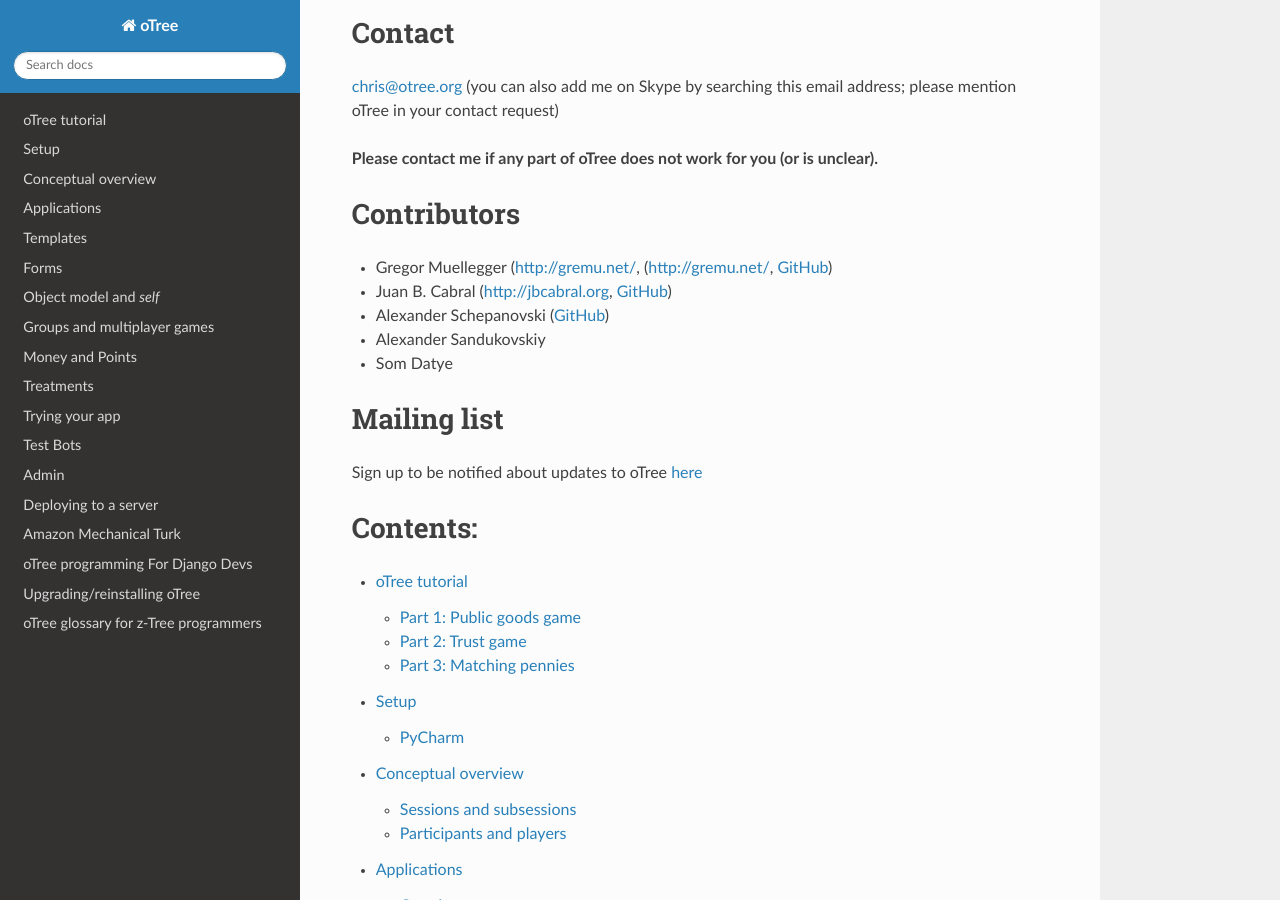
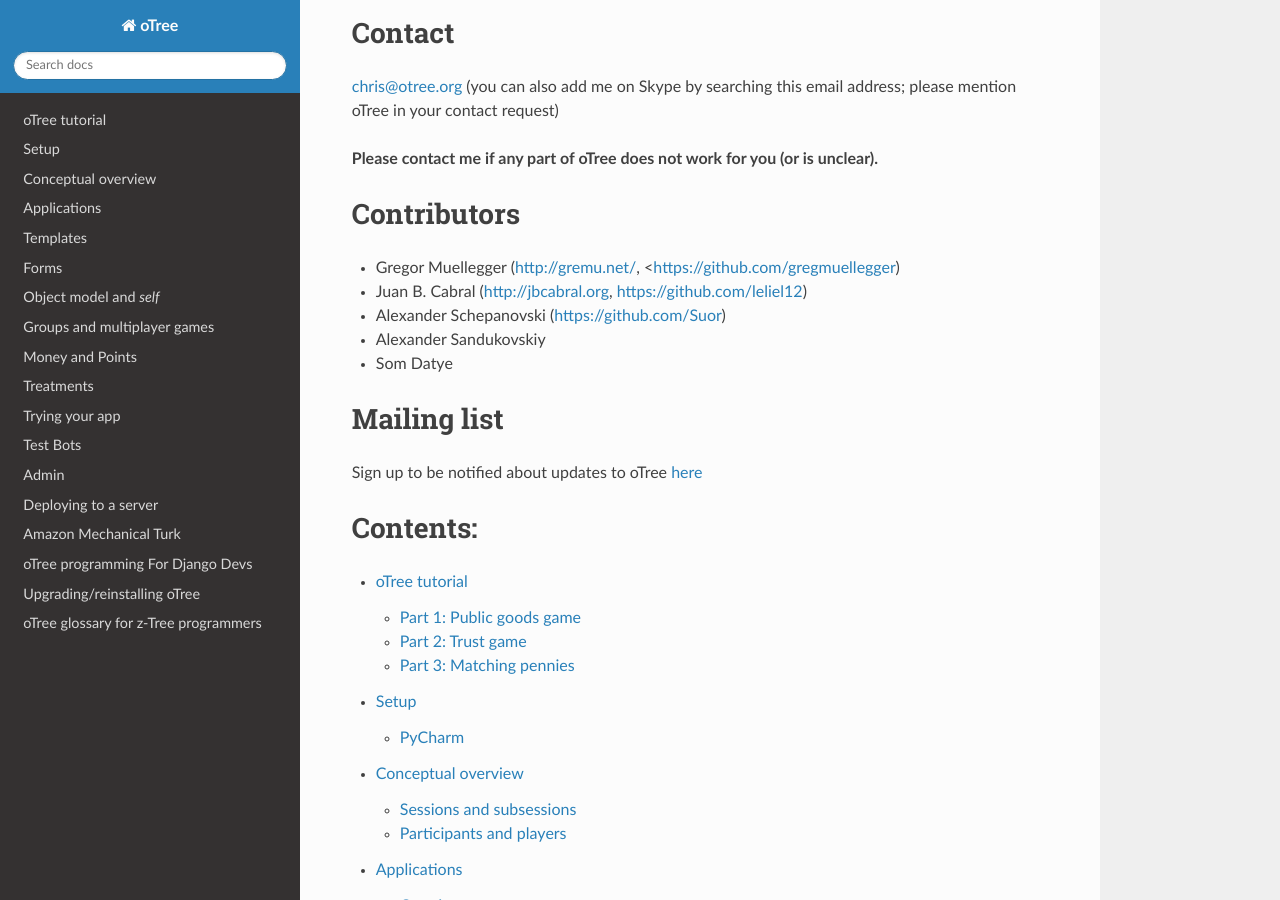
Before and after one commit to oTree-org/otree-docs, a Sphinx documentation site: the page built from source/index.rst, in a window 1280 px wide and 900 px high, scrolled down 1072 px. Built offline with Sphinx 7.4.7 and the Read the Docs theme 2.0.0, drawn with Linux system fonts in a browser that asks for light colours; the version number could not be read and is left out; some of the changed lines change nothing that is shown.

Commit message:
fix things

```diff
--- a/source/index.rst
+++ b/source/index.rst
@@ -58,12 +58,12 @@
 Contributors
 ------------
 
--   Gregor Muellegger (http://gremu.net/,
-    (http://gremu.net/, `GitHub <https://github.com/gregmuellegger>`_)
+-   Gregor Muellegger
+    (http://gremu.net/, <https://github.com/gregmuellegger)
 -   Juan B. Cabral
-    (http://jbcabral.org, `GitHub <https://github.com/leliel12>`_)
+    (http://jbcabral.org, https://github.com/leliel12)
 -   Alexander Schepanovski
-    (`GitHub <https://github.com/Suor>`_)
+    (https://github.com/Suor)
 -   Alexander Sandukovskiy
 -   Som Datye
 
```
